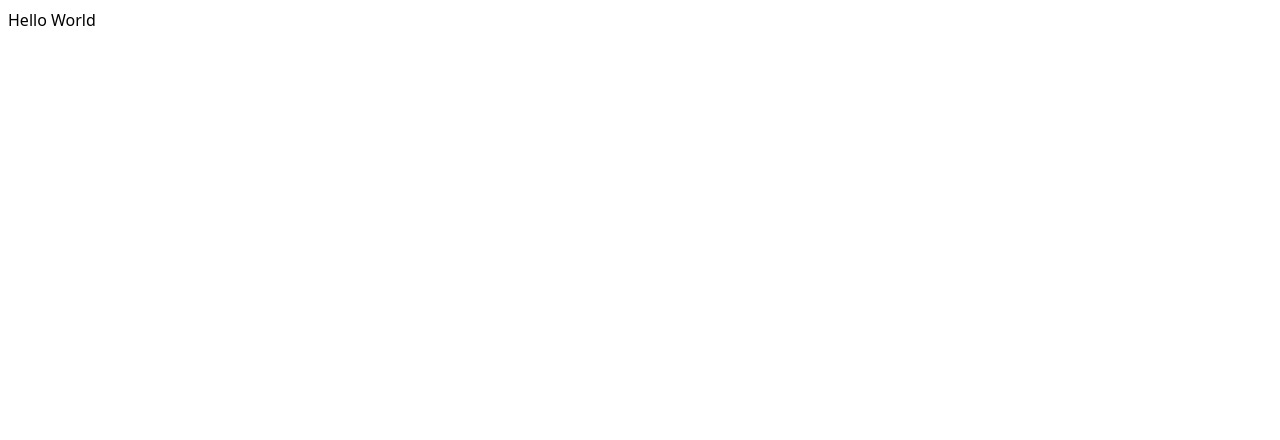
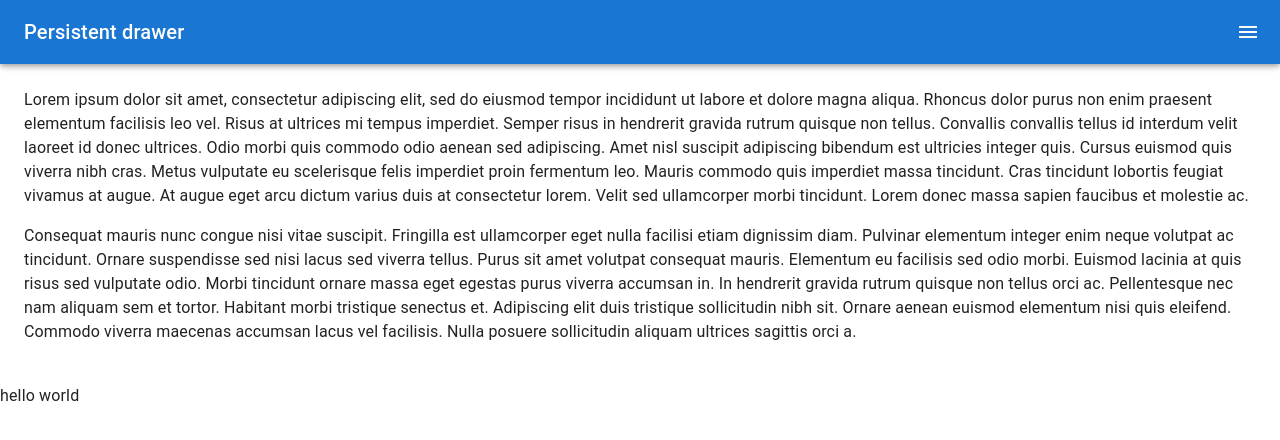
Before and after one commit to Karthikey1/Aikyam, a React (Vite) app in the folder frontend/: page / in a window 1280 px wide. Shown: the top 440 px of the page. Built offline with nearby package versions, Linux system fonts and the light colour scheme.

Commit message:
add navbar

```diff
--- /dev/null
+++ b/frontend/components/navbar.jsx
@@ -0,0 +1,199 @@
+import * as React from "react";
+import { styled, useTheme } from "@mui/material/styles";
+import Box from "@mui/material/Box";
+import Drawer from "@mui/material/Drawer";
+import MuiAppBar from "@mui/material/AppBar";
+import Toolbar from "@mui/material/Toolbar";
+import CssBaseline from "@mui/material/CssBaseline";
+import List from "@mui/material/List";
+import Typography from "@mui/material/Typography";
+import Divider from "@mui/material/Divider";
+import IconButton from "@mui/material/IconButton";
+import MenuIcon from "@mui/icons-material/Menu";
+import ChevronLeftIcon from "@mui/icons-material/ChevronLeft";
+import ChevronRightIcon from "@mui/icons-material/ChevronRight";
+import ListItem from "@mui/material/ListItem";
+import ListItemButton from "@mui/material/ListItemButton";
+import ListItemIcon from "@mui/material/ListItemIcon";
+import ListItemText from "@mui/material/ListItemText";
+import InboxIcon from "@mui/icons-material/MoveToInbox";
+import MailIcon from "@mui/icons-material/Mail";
+
+const drawerWidth = 240;
+
+const Main = styled("main", { shouldForwardProp: (prop) => prop !== "open" })(
+  ({ theme }) => ({
+    flexGrow: 1,
+    padding: theme.spacing(3),
+    transition: theme.transitions.create("margin", {
+      easing: theme.transitions.easing.sharp,
+      duration: theme.transitions.duration.leavingScreen,
+    }),
+    marginRight: -drawerWidth,
+    /**
+     * This is necessary to enable the selection of content. In the DOM, the stacking order is determined
+     * by the order of appearance. Following this rule, elements appearing later in the markup will overlay
+     * those that appear earlier. Since the Drawer comes after the Main content, this adjustment ensures
+     * proper interaction with the underlying content.
+     */
+    position: "relative",
+    variants: [
+      {
+        props: ({ open }) => open,
+        style: {
+          transition: theme.transitions.create("margin", {
+            easing: theme.transitions.easing.easeOut,
+            duration: theme.transitions.duration.enteringScreen,
+          }),
+          marginRight: 0,
+        },
+      },
+    ],
+  })
+);
+
+const AppBar = styled(MuiAppBar, {
+  shouldForwardProp: (prop) => prop !== "open",
+})(({ theme }) => ({
+  transition: theme.transitions.create(["margin", "width"], {
+    easing: theme.transitions.easing.sharp,
+    duration: theme.transitions.duration.leavingScreen,
+  }),
+  variants: [
+    {
+      props: ({ open }) => open,
+      style: {
+        width: `calc(100% - ${drawerWidth}px)`,
+        transition: theme.transitions.create(["margin", "width"], {
+          easing: theme.transitions.easing.easeOut,
+          duration: theme.transitions.duration.enteringScreen,
+        }),
+        marginRight: drawerWidth,
+      },
+    },
+  ],
+}));
+
+const DrawerHeader = styled("div")(({ theme }) => ({
+  display: "flex",
+  alignItems: "center",
+  padding: theme.spacing(0, 1),
+  // necessary for content to be below app bar
+  ...theme.mixins.toolbar,
+  justifyContent: "flex-start",
+}));
+
+export default function PersistentDrawerRight() {
+  const theme = useTheme();
+  const [open, setOpen] = React.useState(false);
+
+  const handleDrawerOpen = () => {
+    setOpen(true);
+  };
+
+  const handleDrawerClose = () => {
+    setOpen(false);
+  };
+
+  return (
+    <Box sx={{ display: "flex" }}>
+      <CssBaseline />
+      <AppBar position="fixed" open={open}>
+        <Toolbar>
+          <Typography variant="h6" noWrap sx={{ flexGrow: 1 }} component="div">
+            Persistent drawer
+          </Typography>
+          <IconButton
+            color="inherit"
+            aria-label="open drawer"
+            edge="end"
+            onClick={handleDrawerOpen}
+            sx={[open && { display: "none" }]}
+          >
+            <MenuIcon />
+          </IconButton>
+        </Toolbar>
+      </AppBar>
+      <Main open={open}>
+        <DrawerHeader />
+        <Typography sx={{ marginBottom: 2 }}>
+          Lorem ipsum dolor sit amet, consectetur adipiscing elit, sed do
+          eiusmod tempor incididunt ut labore et dolore magna aliqua. Rhoncus
+          dolor purus non enim praesent elementum facilisis leo vel. Risus at
+          ultrices mi tempus imperdiet. Semper risus in hendrerit gravida rutrum
+          quisque non tellus. Convallis convallis tellus id interdum velit
+          laoreet id donec ultrices. Odio morbi quis commodo odio aenean sed
+          adipiscing. Amet nisl suscipit adipiscing bibendum est ultricies
+          integer quis. Cursus euismod quis viverra nibh cras. Metus vulputate
+          eu scelerisque felis imperdiet proin fermentum leo. Mauris commodo
+          quis imperdiet massa tincidunt. Cras tincidunt lobortis feugiat
+          vivamus at augue. At augue eget arcu dictum varius duis at consectetur
+          lorem. Velit sed ullamcorper morbi tincidunt. Lorem donec massa sapien
+          faucibus et molestie ac.
+        </Typography>
+        <Typography sx={{ marginBottom: 2 }}>
+          Consequat mauris nunc congue nisi vitae suscipit. Fringilla est
+          ullamcorper eget nulla facilisi etiam dignissim diam. Pulvinar
+          elementum integer enim neque volutpat ac tincidunt. Ornare suspendisse
+          sed nisi lacus sed viverra tellus. Purus sit amet volutpat consequat
+          mauris. Elementum eu facilisis sed odio morbi. Euismod lacinia at quis
+          risus sed vulputate odio. Morbi tincidunt ornare massa eget egestas
+          purus viverra accumsan in. In hendrerit gravida rutrum quisque non
+          tellus orci ac. Pellentesque nec nam aliquam sem et tortor. Habitant
+          morbi tristique senectus et. Adipiscing elit duis tristique
+          sollicitudin nibh sit. Ornare aenean euismod elementum nisi quis
+          eleifend. Commodo viverra maecenas accumsan lacus vel facilisis. Nulla
+          posuere sollicitudin aliquam ultrices sagittis orci a.
+        </Typography>
+      </Main>
+      <Drawer
+        sx={{
+          width: drawerWidth,
+          flexShrink: 0,
+          "& .MuiDrawer-paper": {
+            width: drawerWidth,
+          },
+        }}
+        variant="persistent"
+        anchor="right"
+        open={open}
+      >
+        <DrawerHeader>
+          <IconButton onClick={handleDrawerClose}>
+            {theme.direction === "rtl" ? (
+              <ChevronLeftIcon />
+            ) : (
+              <ChevronRightIcon />
+            )}
+          </IconButton>
+        </DrawerHeader>
+        <Divider />
+        <List>
+          {["Inbox", "Starred", "Send email", "Drafts"].map((text, index) => (
+            <ListItem key={text} disablePadding>
+              <ListItemButton>
+                <ListItemIcon>
+                  {index % 2 === 0 ? <InboxIcon /> : <MailIcon />}
+                </ListItemIcon>
+                <ListItemText primary={text} />
+              </ListItemButton>
+            </ListItem>
+          ))}
+        </List>
+        <Divider />
+        <List>
+          {["All mail", "Trash", "Spam"].map((text, index) => (
+            <ListItem key={text} disablePadding>
+              <ListItemButton>
+                <ListItemIcon>
+                  {index % 2 === 0 ? <InboxIcon /> : <MailIcon />}
+                </ListItemIcon>
+                <ListItemText primary={text} />
+              </ListItemButton>
+            </ListItem>
+          ))}
+        </List>
+      </Drawer>
+    </Box>
+  );
+}
--- a/frontend/src/App.jsx
+++ b/frontend/src/App.jsx
@@ -1,11 +1,13 @@
-import './App.css'
+import "./App.css";
+import PersistentDrawerRight from "../components/navbar";
 
 function App() {
-
-
   return (
-    <div>Hello World</div>
-  )
+    <>
+      <PersistentDrawerRight />
+      <div className="hero">hello world</div>
+    </>
+  );
 }
 
-export default App
+export default App;
```
Also changed, not shown: frontend/package.json (+7 -1 lines), 1 other file (tests, documents, lock files or other folders).
